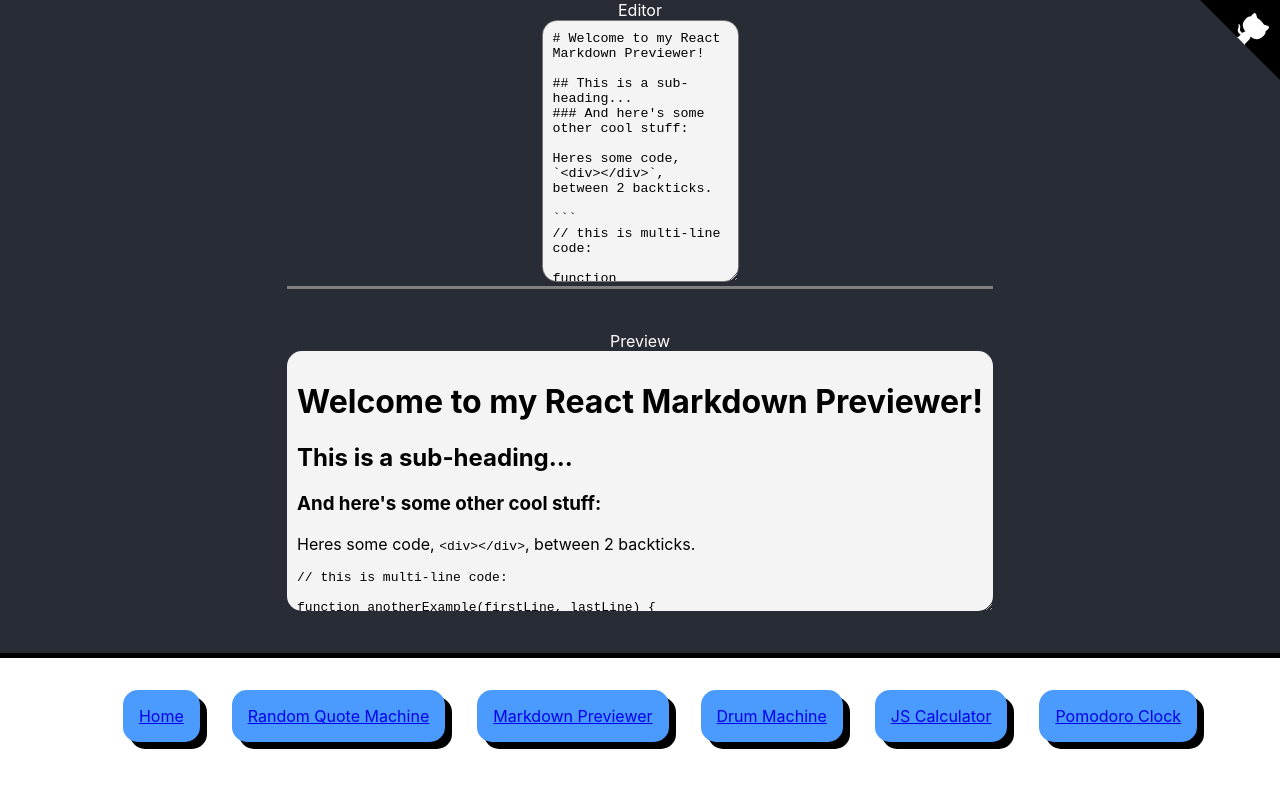
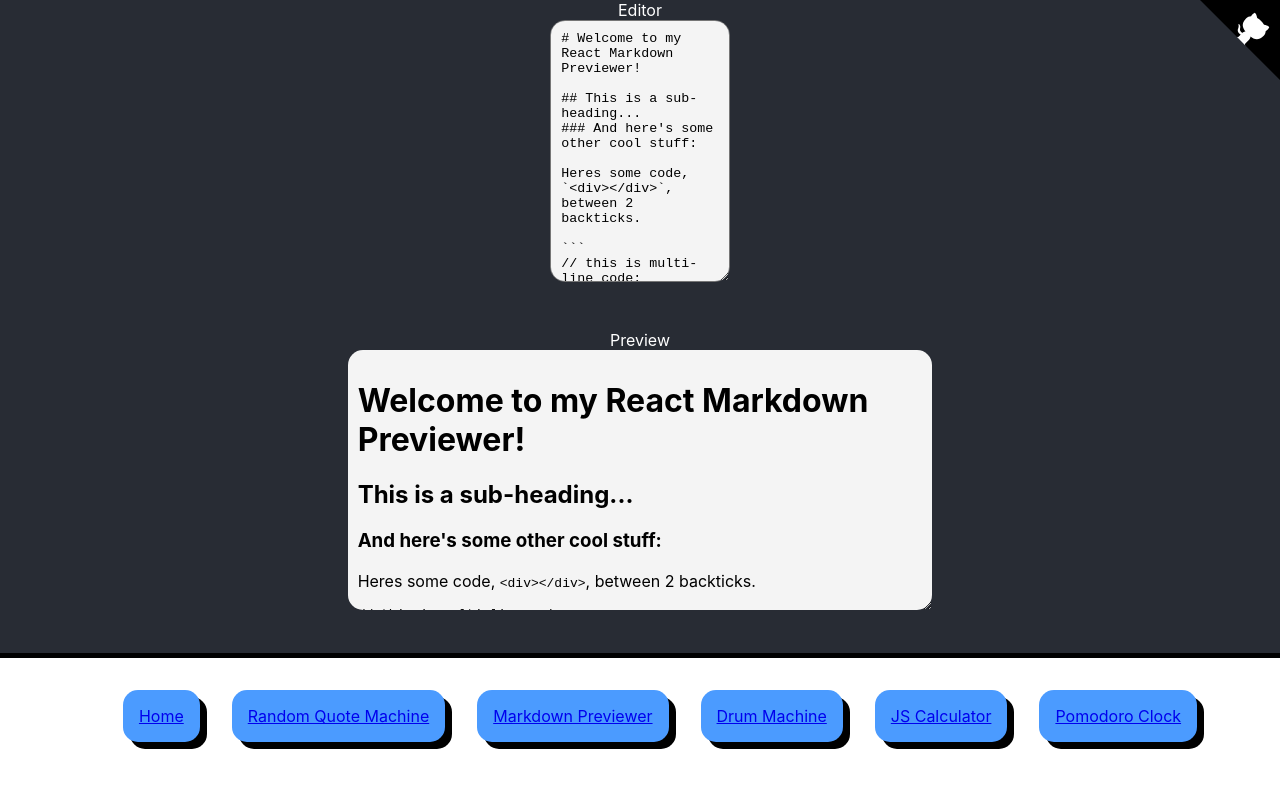
Before and after one commit to chiubaca/fcc-front-end-libs-challenge, a React (Create React App) app: page /markdown-previewer in a window 1280 px wide. Shown: the top 788 px of the page. Built offline with nearby package versions, Linux system fonts and the light colour scheme.

Commit message:
styling tweaks

```diff
--- a/src/pages/MarkdownPreviewer/MarkdownPreviewer.scss
+++ b/src/pages/MarkdownPreviewer/MarkdownPreviewer.scss
@@ -12,7 +12,7 @@
 
   textarea {
     background: #f4f4f4;
-    // width: 80%;
+    width: 80%;
     height: 30vh;
     border-radius: 15px;
     padding: 10px;
@@ -25,11 +25,10 @@
   align-items: center;
   justify-content: center;
   height: 100%;
-  border-top: 3px solid grey;
 
   #preview {
     background: #f4f4f4;
-    // width: 80%;
+    width: 80%;
     height: 30vh;
     border-radius: 15px;
     padding: 10px;
```
